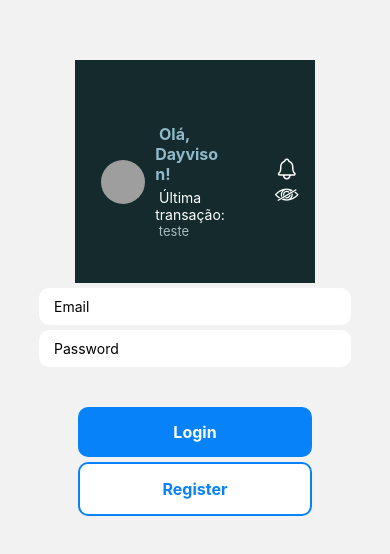
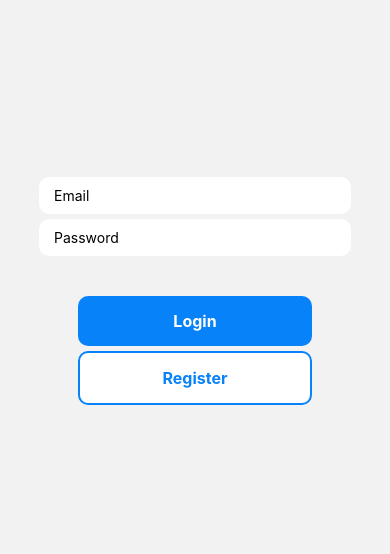
Before and after one commit to amorimll/green, a React Native app: screen /Login in a window 390 px wide. Shown: the part 134-688 px from the top of the page. Built offline with nearby package versions, Linux system fonts and the light colour scheme; no server answers; grey boxes are pictures that could not be loaded.

Commit message:
Co-authored-by: sighy <sighy16@users.noreply.github.com> Co-authored-by: Dayvison <dayvison2b@users.noreply.github.com>

```diff
--- a/screens/HomeScreen.js
+++ b/screens/HomeScreen.js
@@ -3,10 +3,10 @@ import { StyleSheet, Text, TouchableOpacity, View } from 'react-native'
 import React from 'react'
 import { auth } from '../firebase'
 import { signOut } from 'firebase/auth'
-import Header from 'Header.js';
-import LoginScreen from 'LoginScreen.js';
+import Header from '../components/Header';
+import LoginScreen from './LoginScreen';
 
-const HomeScreen = (name,ultimoLogin) => {
+const HomeScreen = () => {
 
     const navigation = useNavigation()
 
@@ -23,10 +23,9 @@ const HomeScreen = (name,ultimoLogin) => {
     }
   return (
     <View style={styles.container}>
-      <Text>Olá, {name}</Text>
       <Text>Email: {auth.currentUser?.email}</Text>
       <TouchableOpacity
-      onPress={handleSignOut}
+        onPress={handleSignOut}
         style={styles.button}
       >
         <Text style={styles.buttonText}>Sign Out</Text>
--- a/screens/LoginScreen.js
+++ b/screens/LoginScreen.js
@@ -3,7 +3,7 @@ import { KeyboardAvoidingView, StyleSheet, Text, TextInput, TouchableOpacity, Vi
 import React, {useEffect, useState} from 'react'
 import { createUserWithEmailAndPassword, signInWithEmailAndPassword } from 'firebase/auth'
 import { auth } from '../firebase'
-import Header from 'Header.js'
+
 
 const LoginScreen = () => {
     const [email, setEmail] = useState('')
@@ -51,10 +51,7 @@ const LoginScreen = () => {
     <KeyboardAvoidingView
         style={styles.container}
     >
-        <Header
-        name="Dayvison"
-        ultimoLogin="teste"
-        />
+
 
         <View style={styles.inputContainer}>
             <TextInput
```
Also changed, not shown: components/Header.js (renamed from screens/Header.js).
